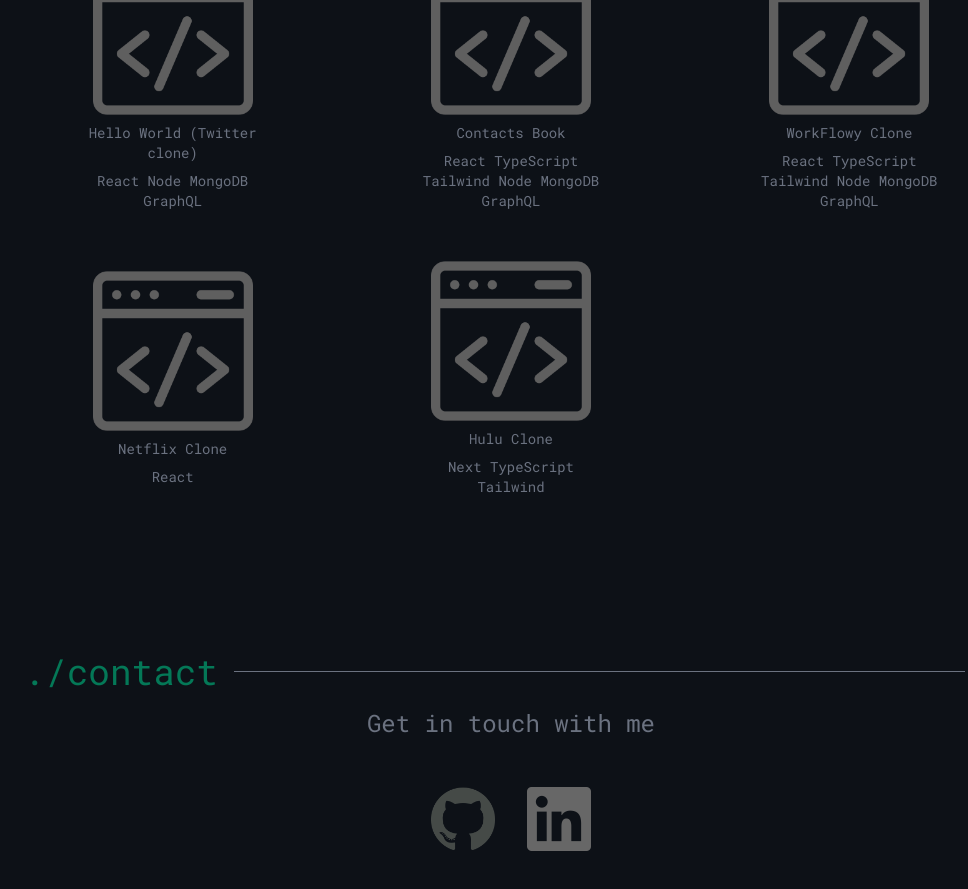
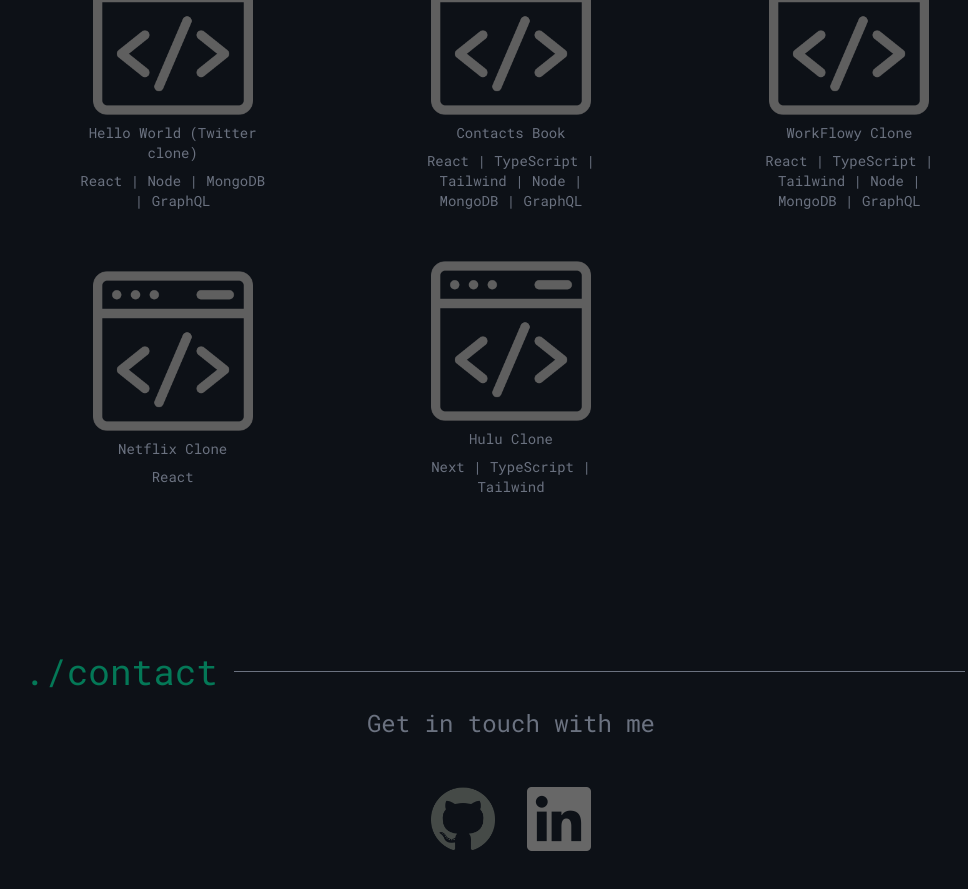
Before and after one commit to ChandrakantPal/ck16dev, a Next.js app: page / in a window 1280 px wide. Shown: the part 2661-3550 px from the top of the page, without its empty margins (129-1097 px from the left). Built offline with nearby package versions, Linux system fonts and the light colour scheme.

Commit message:
text added

```diff
--- a/components/Work.tsx
+++ b/components/Work.tsx
@@ -10,17 +10,17 @@ const Work: FC<{ workRef: RefObject<HTMLElement> }> = ({ workRef }) => {
         <Project
           link="https://helloworldtwitterclonegraphql.netlify.app/"
           title="Hello World (Twitter clone)"
-          stack="React Node MongoDB GraphQL"
+          stack="React | Node | MongoDB | GraphQL"
         />
         <Project
           link="https://contactsbookclient.netlify.app"
           title="Contacts Book"
-          stack="React TypeScript Tailwind Node MongoDB GraphQL"
+          stack="React | TypeScript | Tailwind | Node | MongoDB | GraphQL"
         />
         <Project
           link="https://workfloy-clone.netlify.app"
           title="WorkFlowy Clone"
-          stack="React TypeScript Tailwind Node MongoDB GraphQL"
+          stack="React | TypeScript | Tailwind | Node | MongoDB | GraphQL"
         />
         <Project
           link="https://netflixclonereact.netlify.app"
@@ -30,7 +30,7 @@ const Work: FC<{ workRef: RefObject<HTMLElement> }> = ({ workRef }) => {
         <Project
           link="https://hulu-clone-next-typescript-tailwind.vercel.app/"
           title="Hulu Clone"
-          stack="Next TypeScript Tailwind"
+          stack="Next | TypeScript | Tailwind"
         />
       </div>
     </section>
```
